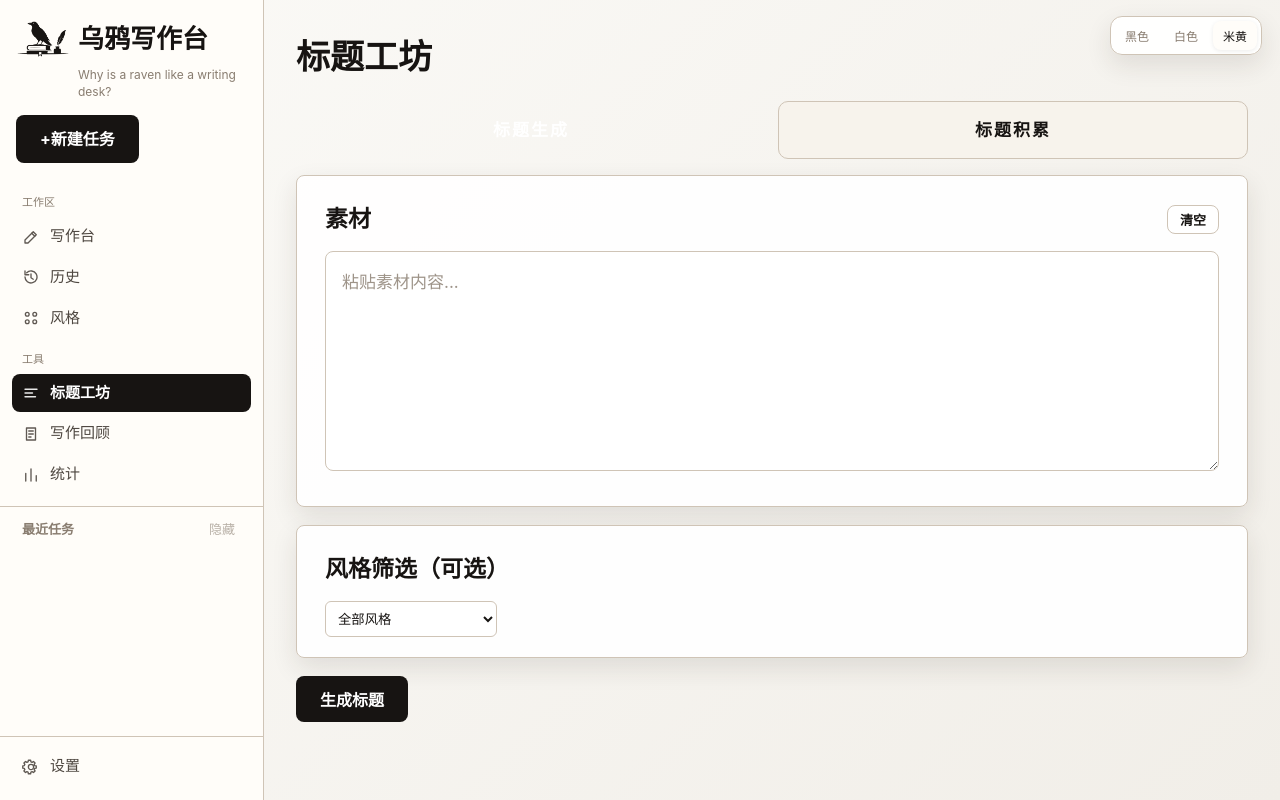
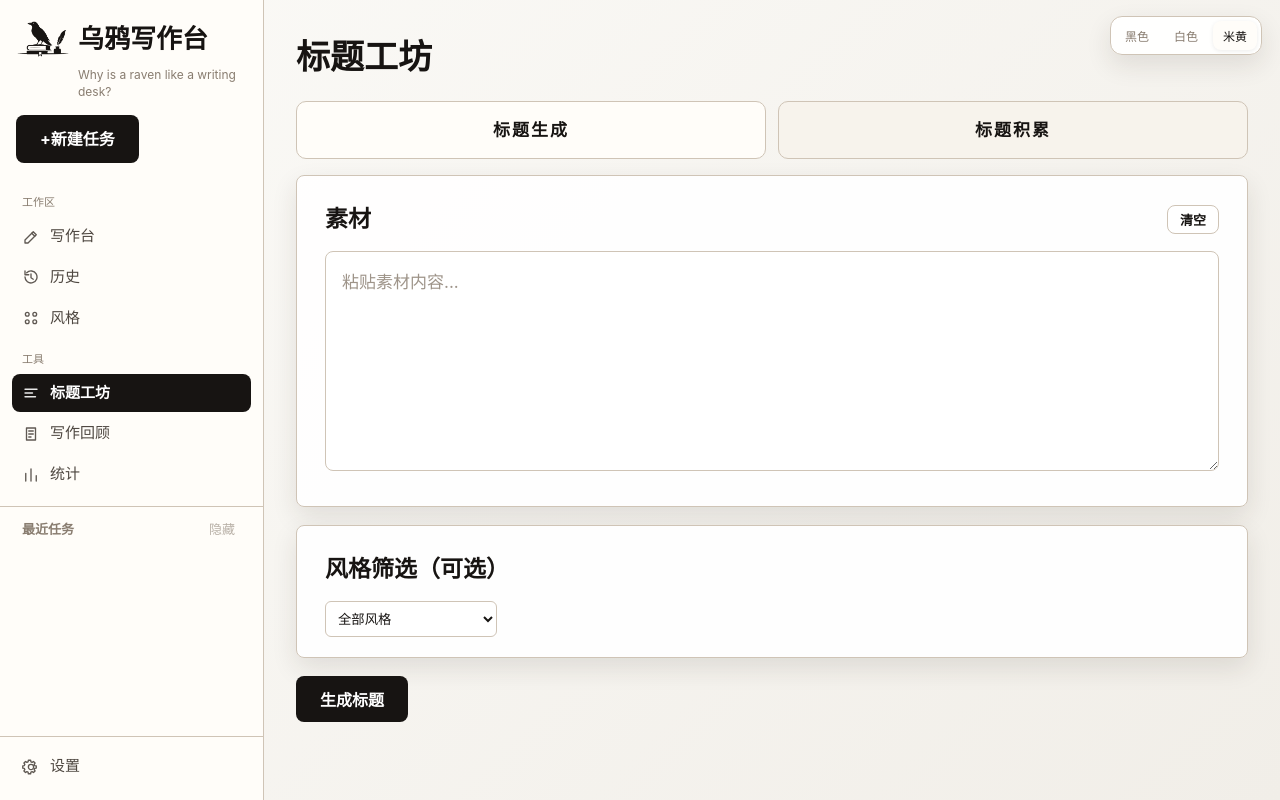
Before and after one commit to AiYuSherry/raven-writing, a Flask app: page /headline in a window 1280 px wide. Run offline with Flask 3, Linux system fonts and the light colour scheme; data comes from the database, SQL or seed files in the repository; data that the repository does not hold is empty.

Commit message:
标题工坊：标签按钮文字跟随主题色，用底部阴影区分激活
Co-Authored-By: Claude Opus 4.6 <noreply@anthropic.com>

```diff
--- a/src/personal_writing/web/templates/headline.html
+++ b/src/personal_writing/web/templates/headline.html
@@ -2,7 +2,7 @@
 {% block content %}
 <h1>标题工坊</h1>
 <div style="display:flex;gap:12px;margin:0 0 16px;">
-    <div onclick="switchTab('generate')" id="tab-generate-btn" style="flex:1;display:block;text-align:center;padding:14px 0;font-size:17px;font-weight:700;text-decoration:none;border-radius:10px;background:var(--surface-soft);color:var(--ink);letter-spacing:2px;cursor:pointer;border:1.2px solid var(--line);">标题生成</div>
+    <div onclick="switchTab('generate')" id="tab-generate-btn" style="flex:1;display:block;text-align:center;padding:14px 0;font-size:17px;font-weight:700;text-decoration:none;border-radius:10px;background:var(--surface-solid);color:var(--ink);letter-spacing:2px;cursor:pointer;border:1.2px solid var(--line);">标题生成</div>
     <div onclick="switchTab('accumulate')" id="tab-accumulate-btn" style="flex:1;display:block;text-align:center;padding:14px 0;font-size:17px;font-weight:700;text-decoration:none;border-radius:10px;background:var(--surface-soft);color:var(--ink);letter-spacing:2px;cursor:pointer;border:1.2px solid var(--line);">标题积累</div>
 </div>
 <div id="tab-generate-content">
@@ -226,21 +226,21 @@ function switchTab(tab) {
     if (tab === 'generate') {
         genContent.style.display = 'block';
         accContent.style.display = 'none';
-        genBtn.style.background = 'var(--theme)';
-        genBtn.style.color = '#fff';
-        genBtn.style.borderColor = 'transparent';
+        genBtn.style.background = 'var(--surface-solid)';
+        genBtn.style.color = 'var(--ink)';
+        genBtn.style.boxShadow = 'inset 0 -2.5px 0 var(--theme)';
         accBtn.style.background = 'var(--surface-soft)';
         accBtn.style.color = 'var(--ink)';
-        accBtn.style.borderColor = 'var(--line)';
+        accBtn.style.boxShadow = 'none';
     } else {
         genContent.style.display = 'none';
         accContent.style.display = 'block';
-        accBtn.style.background = 'var(--theme)';
-        accBtn.style.color = '#fff';
-        accBtn.style.borderColor = 'transparent';
+        accBtn.style.background = 'var(--surface-solid)';
+        accBtn.style.color = 'var(--ink)';
+        accBtn.style.boxShadow = 'inset 0 -2.5px 0 var(--theme)';
         genBtn.style.background = 'var(--surface-soft)';
         genBtn.style.color = 'var(--ink)';
-        genBtn.style.borderColor = 'var(--line)';
+        genBtn.style.boxShadow = 'none';
     }
 }
 
```
